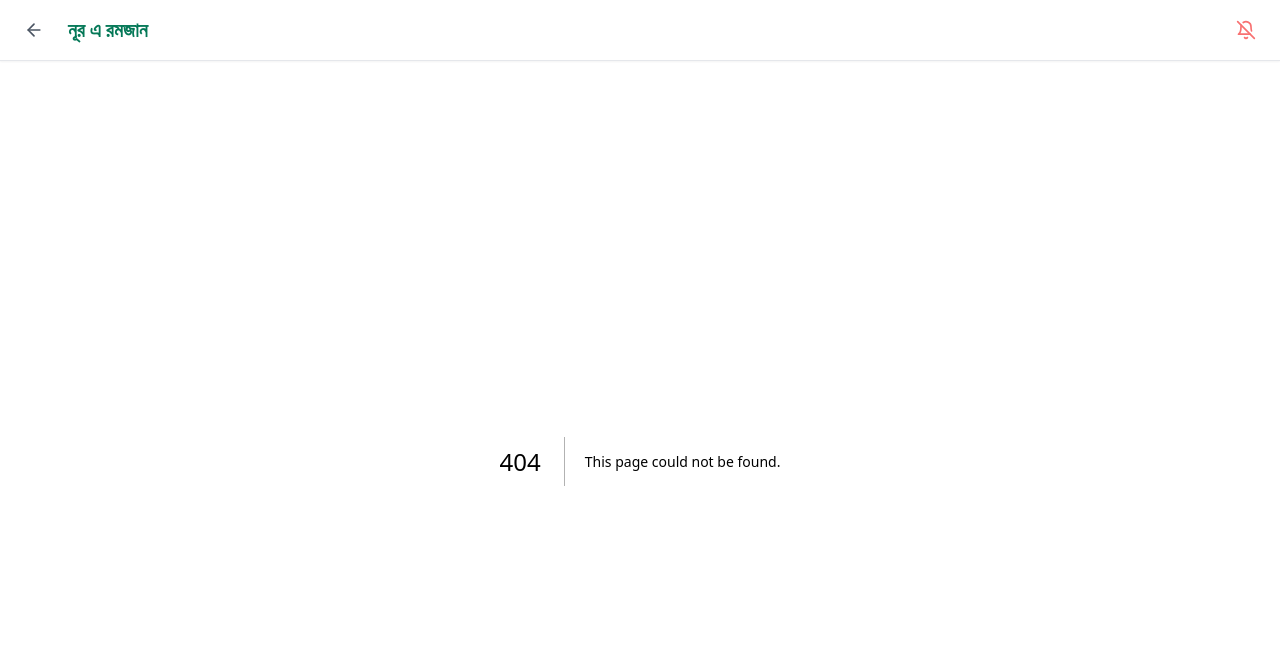
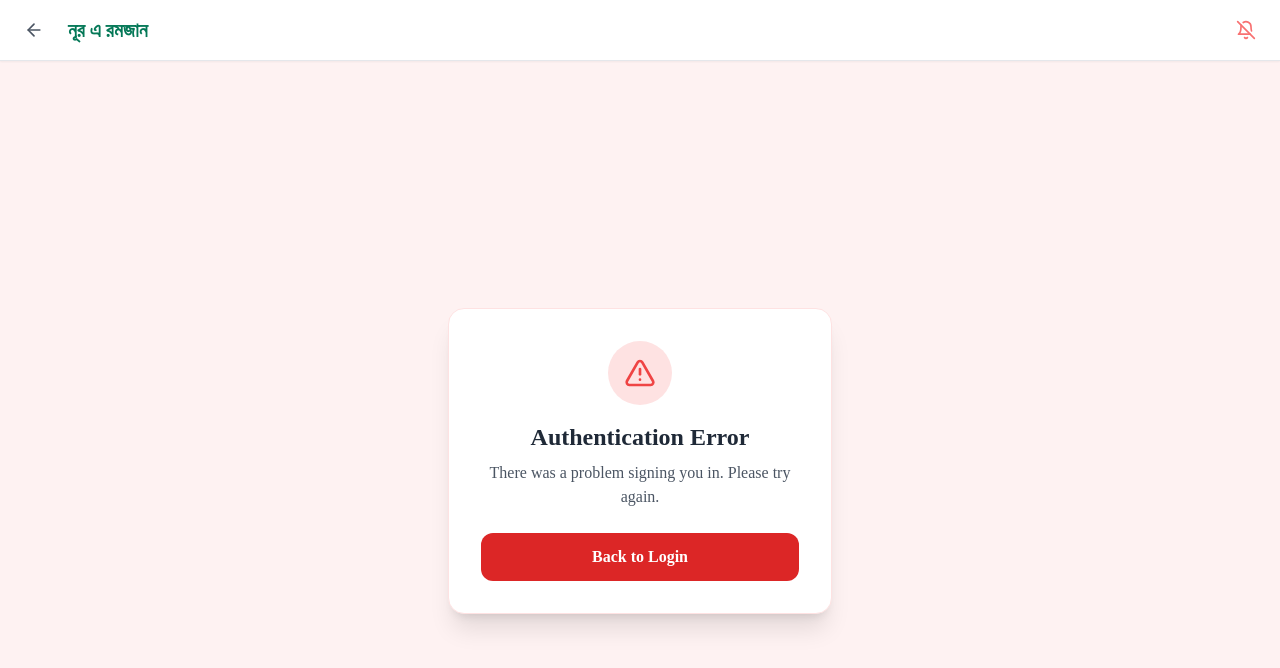
Before and after one commit to omorfarukullas/Noor-e-Ramadan-Final, a Next.js app: page /auth/auth-code-error in a window 1280 px wide. Before the commit this address had no page. Shown: the top 668 px of the page. Built offline with nearby package versions, Linux system fonts and the light colour scheme.

Commit message:
feat: add root middleware for auth session and error page

```diff
--- /dev/null
+++ b/app/auth/auth-code-error/page.tsx
@@ -0,0 +1,28 @@
+'use client';
+
+import Link from 'next/link';
+import { AlertTriangle } from 'lucide-react';
+
+export default function AuthErrorPage() {
+    return (
+        <div className="min-h-screen flex flex-col items-center justify-center p-4 bg-red-50 text-center">
+            <div className="bg-white p-8 rounded-2xl shadow-xl border border-red-100 max-w-sm w-full">
+                <div className="flex justify-center mb-4">
+                    <div className="w-16 h-16 bg-red-100 rounded-full flex items-center justify-center">
+                        <AlertTriangle className="text-red-500" size={32} />
+                    </div>
+                </div>
+                <h1 className="text-2xl font-bold text-gray-800 mb-2">Authentication Error</h1>
+                <p className="text-gray-600 mb-6">
+                    There was a problem signing you in. Please try again.
+                </p>
+                <Link
+                    href="/login"
+                    className="block w-full py-3 bg-red-600 hover:bg-red-700 text-white font-bold rounded-xl transition-colors"
+                >
+                    Back to Login
+                </Link>
+            </div>
+        </div>
+    );
+}
```
Also changed, not shown: middleware.ts (added, +19 -0 lines), 1 other file (tests, documents, lock files or other folders).
